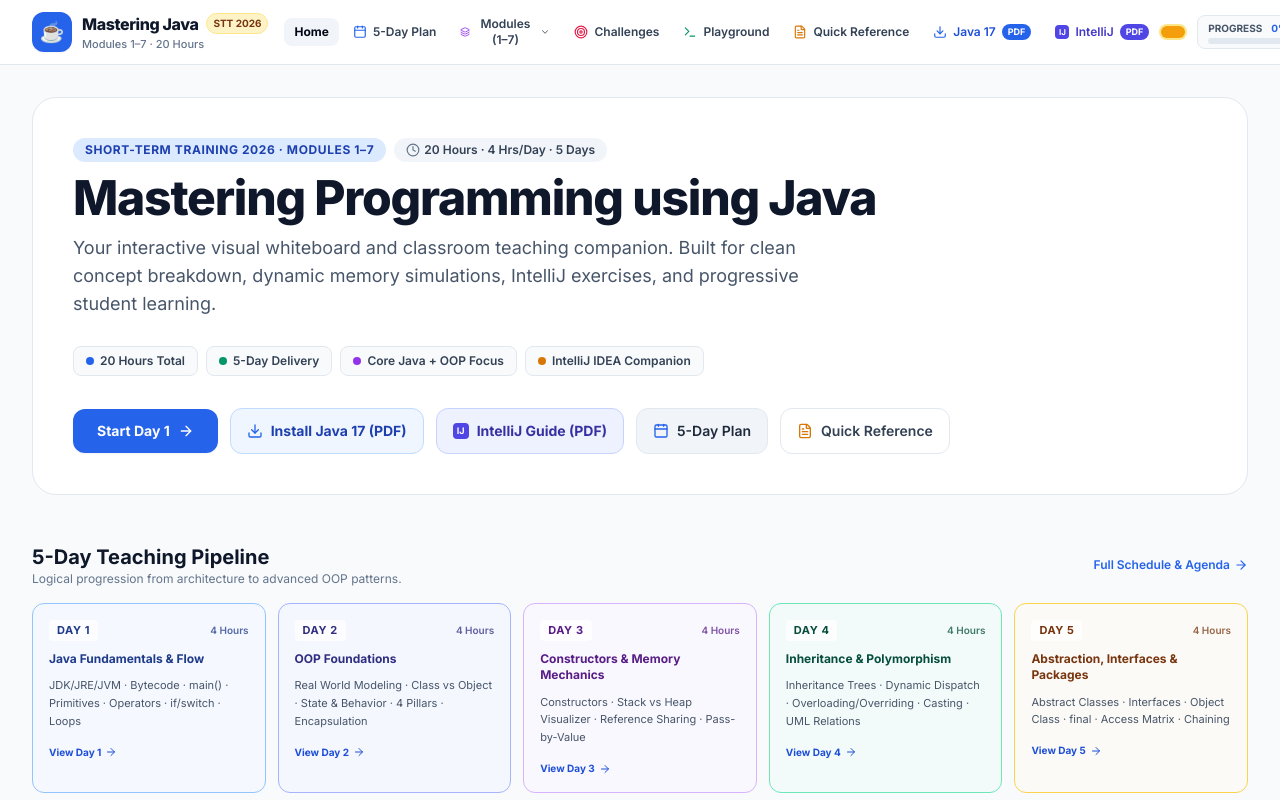
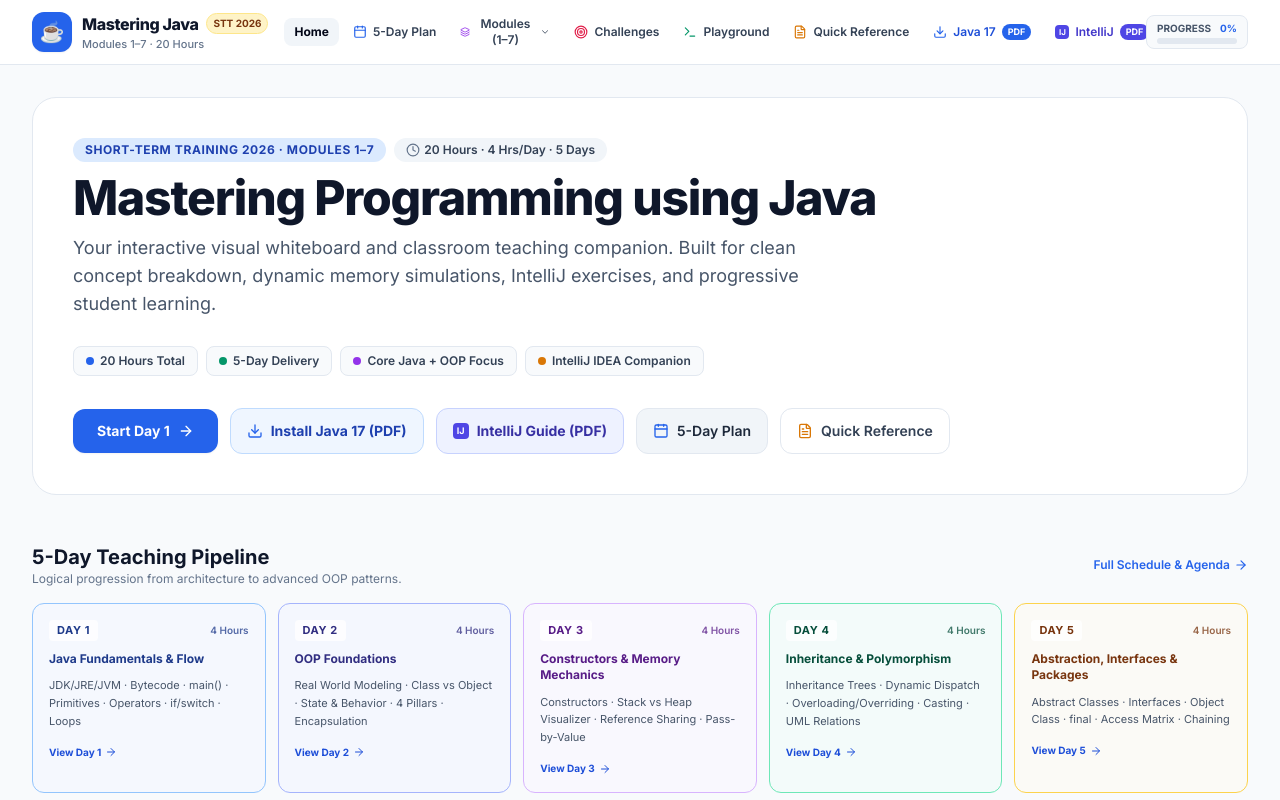
Before and after one commit to aniket-pattiwar/Java, a React (Vite) app: page / in a window 1280 px wide. Shown: the top 800 px of the page. Built offline with nearby package versions, Linux system fonts and the light colour scheme.

Commit message:
hide mode ->on/off

```diff
--- a/src/components/layout/Navbar.tsx
+++ b/src/components/layout/Navbar.tsx
@@ -275,7 +275,7 @@
           {/* Right Toolbar: Teaching Mode & Progress */}
           <div className="flex items-center gap-2 sm:gap-3 shrink-0 ms-3">
             {/* Teaching Mode Toggle */}
-            <button
+            {/* <button
               onClick={toggleTeachingMode}
               className={`ms-4 px-2.5 sm:px-3 py-1.5 rounded-lg text-xs font-bold flex items-center gap-1.5 transition-all shadow-2xs shrink-0 ${
                 teachingMode
@@ -284,10 +284,10 @@
               }`}
               title="Toggle Teacher notes, whiteboard guides, and student discussion questions"
             >
-              {/* <Sparkles className="w-3.5 h-3.5 shrink-0" /> */}
-              {/* <span className="hidden sm:inline">Teaching Mode:</span> */}
-              {/* <span>{teachingMode ? 'ON' : 'OFF'}</span> */}
-            </button>
+              <Sparkles className="w-3.5 h-3.5 shrink-0" />
+              <span className="hidden sm:inline">Teaching Mode:</span>
+              <span>{teachingMode ? 'ON' : 'OFF'}</span>
+            </button> */}
 
             {/* Real Progress Counter */}
             <div className="hidden md:flex items-center gap-2 bg-slate-50 border border-slate-200 px-2.5 py-1 rounded-lg text-xs shrink-0">
```
